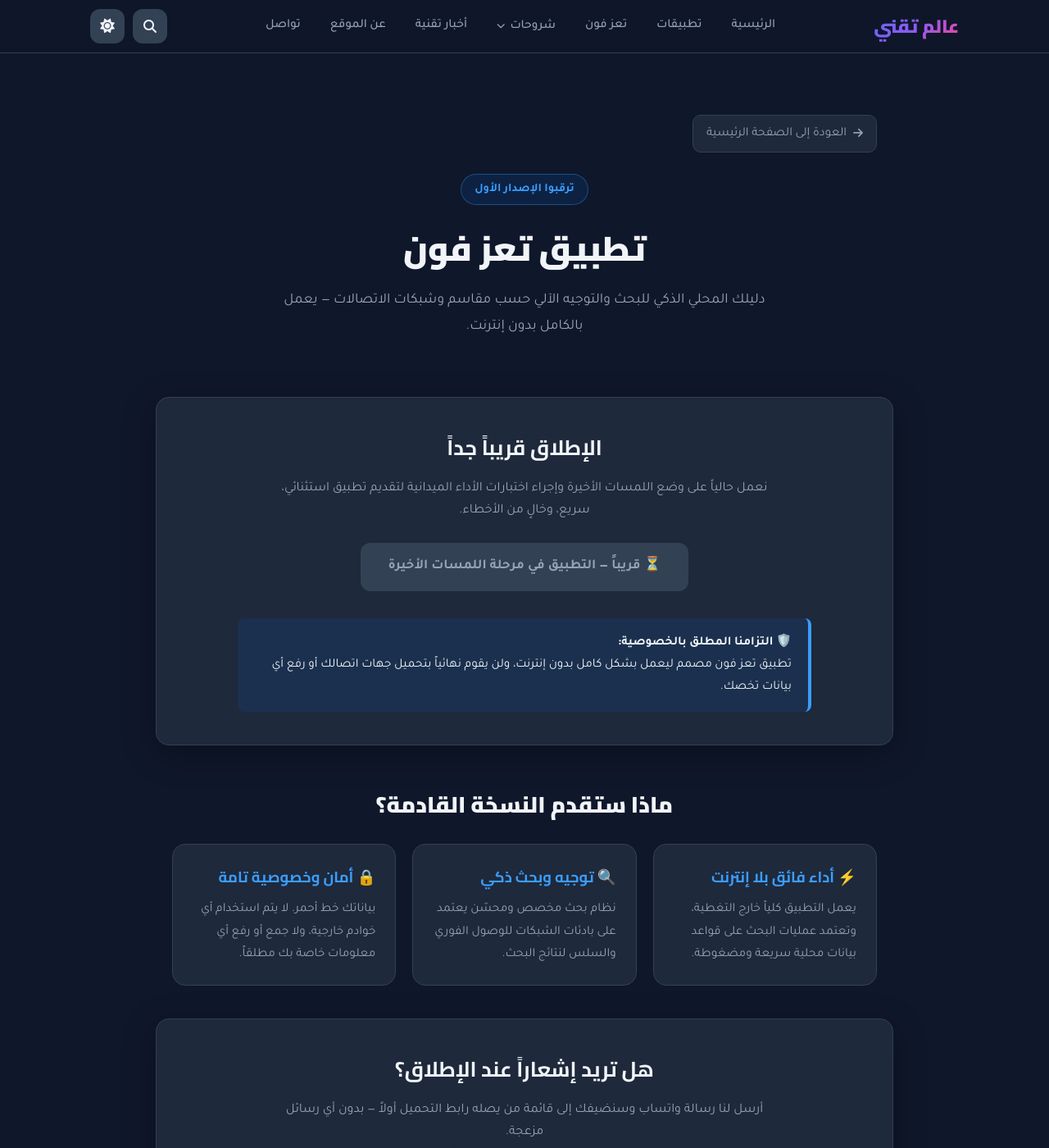
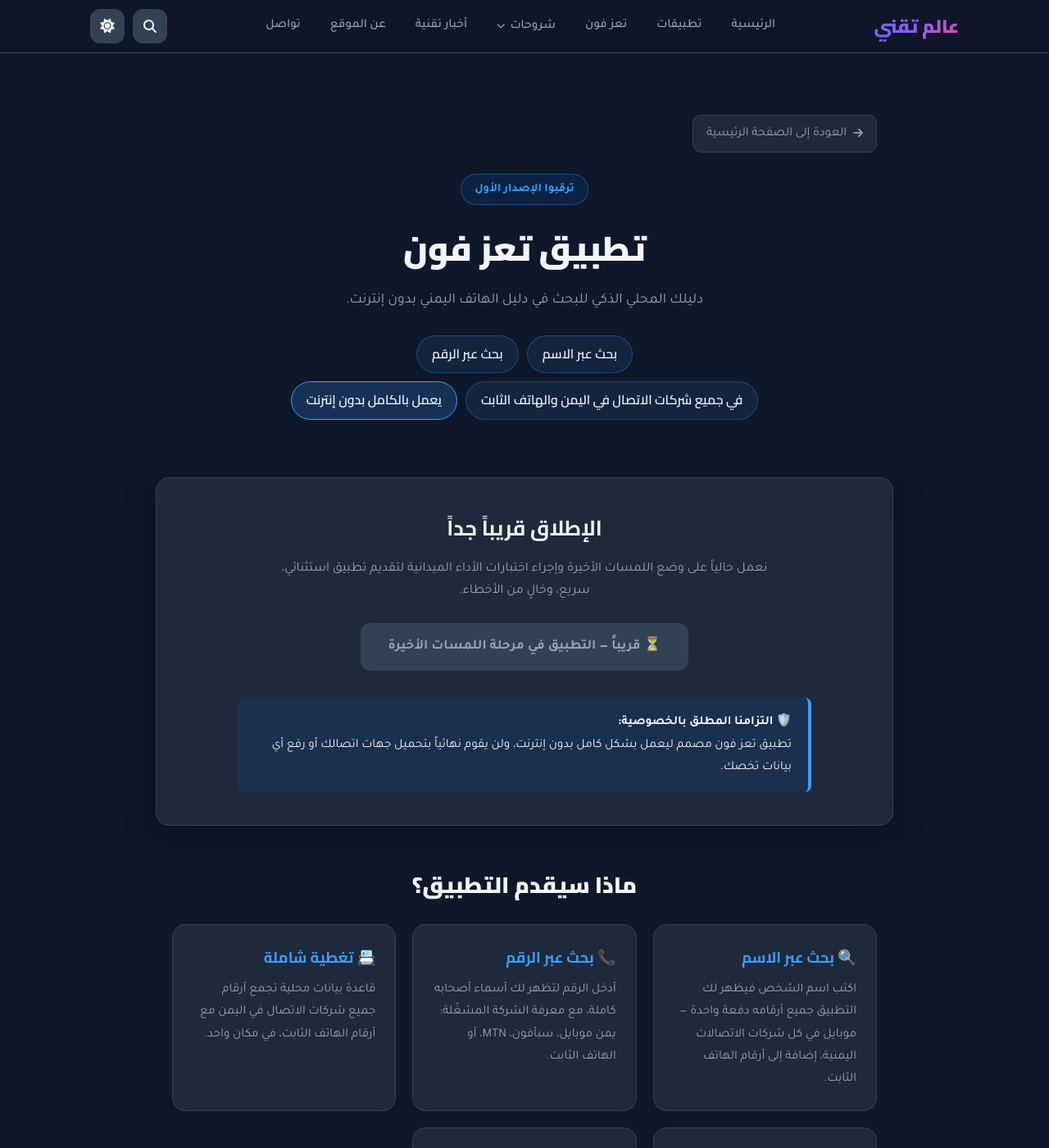
Before and after one commit to abw002050-lgtm/3alam-tech, a Jekyll site: the page built from taizphone.html, in a window 1280 px wide and 1400 px high. Shown: the whole window at 82% size. Built offline with Jekyll 4.4.1, drawn with Linux system fonts in a browser that asks for light colours; some of the changed text lies outside the part shown.

Commit message:
صفحة تعز فون: تحديث وصف الميزات (بحث بالاسم والرقم) + قائمة مزايا
- العنوان والوصف: «دليل الهاتف اليمني» بدلاً من «المقاسم والتوجيه»
- إضافة قائمة النقاط الأربع: بحث بالاسم / بحث بالرقم / جميع شركات الاتصال والهاتف الثابت / بدون إنترنت
- بطاقات الميزات: 3 -> 5 بطاقات (بحث بالاسم، بحث بالرقم، تغطية شاملة، أداء بلا إنترنت، خصوصية)
- إضافة قسم «كيف يعمل؟» بالطريقتين
- تنسيق CSS للقائمة الجديدة (taiz-highlights)
- keywords: إضافة البحث بالاسم وكاشف الأرقام

```diff
--- a/assets/css/taizphone.css
+++ b/assets/css/taizphone.css
@@ -63,6 +63,33 @@
   max-width: 620px;
   margin: 0 auto 0;
   line-height: 1.8;
+}
+
+.taiz-highlights {
+  list-style: none;
+  margin: 26px auto 0;
+  padding: 0;
+  max-width: 620px;
+  display: inline-flex;
+  flex-wrap: wrap;
+  justify-content: center;
+  gap: 10px;
+}
+
+.taiz-highlights li {
+  background: rgba(59, 157, 255, 0.10);
+  border: 1px solid rgba(59, 157, 255, 0.28);
+  color: var(--text-primary);
+  border-radius: 999px;
+  padding: 9px 18px;
+  font-size: 0.98rem;
+  font-weight: 600;
+  font-family: 'Cairo', sans-serif;
+}
+
+.taiz-highlights li:last-child {
+  background: rgba(59, 157, 255, 0.20);
+  border-color: #3b9dff;
 }
 
 .taiz-box {
--- a/taizphone.html
+++ b/taizphone.html
@@ -1,8 +1,8 @@
 ---
 layout: default
-title: "تطبيق تعز فون — دليلك المحلي للبحث والتوجيه بدون إنترنت (قريباً)"
-description: "تعز فون: تطبيق أندرويد محلي للبحث والتوجيه الآلي حسب مقاسم وشبكات الاتصالات، يعمل بالكامل بدون إنترنت، ولا يرفع أي بيانات من هاتفك. الإصدار الأول قريباً."
-keywords: "تعز فون, تطبيق تعز فون, دليل المقاسم, بحث الشبكات بدون انترنت, تطبيق يمني, عالم تقني"
+title: "تطبيق تعز فون — دليلك المحلي الذكي للبحث في دليل الهاتف اليمني بدون إنترنت (قريباً)"
+description: "تعز فون: تطبيق أندرويد محلي للبحث في دليل الهاتف اليمني بدون إنترنت. ابحث بالاسم فتظهر جميع أرقامه، أو ابحث بالرقم فتظهر أسماء أصحابه — في جميع شركات الاتصالات اليمنية والهاتف الثابت، دون رفع أي بيانات من هاتفك."
+keywords: "تعز فون, تطبيق تعز فون, دليل الهاتف اليمني, البحث بالاسم, كاشف الأرقام, بحث بدون انترنت, تطبيق يمني, عالم تقني"
 permalink: /taizphone.html
 custom_css: /assets/css/taizphone.css
 ---
@@ -18,8 +18,15 @@ custom_css: /assets/css/taizphone.css
   <span class="taiz-badge">ترقبوا الإصدار الأول</span>
   <h1>تطبيق تعز فون</h1>
   <p class="taiz-subtitle">
-    دليلك المحلي الذكي للبحث والتوجيه الآلي حسب مقاسم وشبكات الاتصالات — يعمل بالكامل بدون إنترنت.
+    دليلك المحلي الذكي للبحث في دليل الهاتف اليمني بدون إنترنت.
   </p>
+
+  <ul class="taiz-highlights">
+    <li>بحث عبر الاسم</li>
+    <li>بحث عبر الرقم</li>
+    <li>في جميع شركات الاتصال في اليمن والهاتف الثابت</li>
+    <li>يعمل بالكامل بدون إنترنت</li>
+  </ul>
 </section>
 
 <section style="padding-top: 0;">
@@ -41,20 +48,41 @@ custom_css: /assets/css/taizphone.css
     </div>
   </div>
 
-  <h2 class="taiz-features-title">ماذا ستقدم النسخة القادمة؟</h2>
+  <h2 class="taiz-features-title">ماذا سيقدم التطبيق؟</h2>
   <div class="taiz-features">
+    <div class="taiz-card">
+      <h3>🔍 بحث عبر الاسم</h3>
+      <p>اكتب اسم الشخص فيظهر لك التطبيق جميع أرقامه دفعة واحدة — موبايل في كل شركات الاتصالات اليمنية، إضافة إلى أرقام الهاتف الثابت.</p>
+    </div>
+    <div class="taiz-card">
+      <h3>📞 بحث عبر الرقم</h3>
+      <p>أدخل الرقم لتظهر لك أسماء أصحابه كاملة، مع معرفة الشركة المشغّلة: يمن موبايل، سبأفون، MTN، أو الهاتف الثابت.</p>
+    </div>
+    <div class="taiz-card">
+      <h3>📇 تغطية شاملة</h3>
+      <p>قاعدة بيانات محلية تجمع أرقام جميع شركات الاتصال في اليمن مع أرقام الهاتف الثابت، في مكان واحد.</p>
+    </div>
     <div class="taiz-card">
       <h3>⚡ أداء فائق بلا إنترنت</h3>
       <p>يعمل التطبيق كلياً خارج التغطية، وتعتمد عمليات البحث على قواعد بيانات محلية سريعة ومضغوطة.</p>
     </div>
     <div class="taiz-card">
-      <h3>🔍 توجيه وبحث ذكي</h3>
-      <p>نظام بحث مخصص ومحسّن يعتمد على بادئات الشبكات للوصول الفوري والسلس لنتائج البحث.</p>
-    </div>
-    <div class="taiz-card">
       <h3>🔒 أمان وخصوصية تامة</h3>
       <p>بياناتك خط أحمر. لا يتم استخدام أي خوادم خارجية، ولا جمع أو رفع أي معلومات خاصة بك مطلقاً.</p>
     </div>
+  </div>
+
+  <div class="taiz-box" style="margin-top: 40px;">
+    <h2>كيف يعمل؟</h2>
+    <p>
+      <strong>عندك رقم وتريد اسم صاحبه:</strong> اكتب الرقم → تظهر أسماء أصحابه مع المشغل.
+    </p>
+    <p style="margin-top: 10px;">
+      <strong>عندك اسم وتريد أرقامه:</strong> اكتب الاسم → تظهر جميع أرقامه في شركات الاتصالات、電話 الثابت.
+    </p>
+    <p style="margin-top: 10px;">
+      النتيجة فورية من قاعدة بيانات داخل هاتفك — بلا حساب، بلا تسجيل، وبلا استهلاك للبيانات بعد التثبيت.
+    </p>
   </div>
 
   <div class="taiz-box" style="margin-top: 40px;">
```
